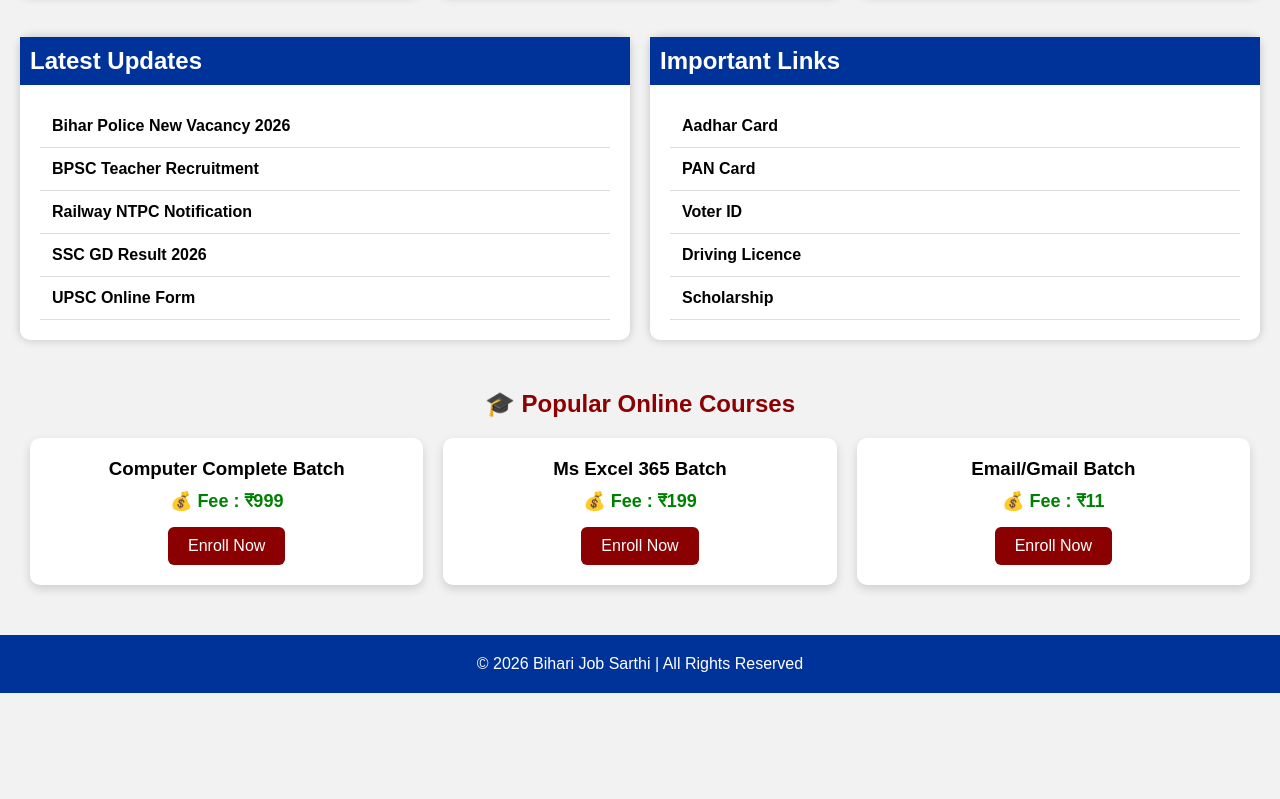
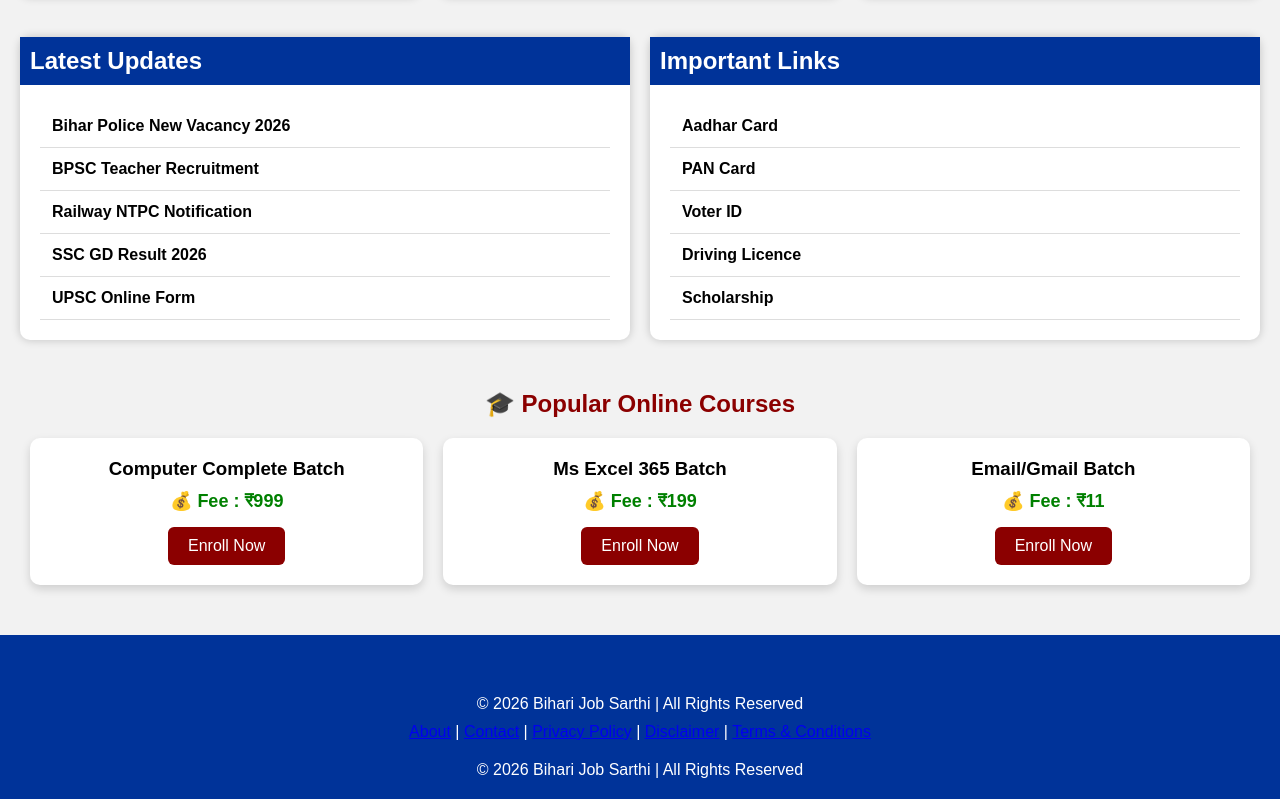
Before and after one commit to biharijobsarthi/biharijobsarthi.github.io, a plain HTML site: page index.html in a window 1280 px wide. Shown: the part 993-1792 px from the top of the page. Before the commit the page ends 1686 px from the top, so only its background shows below. Drawn offline with Linux system fonts and the light colour scheme.

Commit message:
Update index.html

```diff
--- a/index.html
+++ b/index.html
@@ -201,6 +201,25 @@ Bihar, Railway, SSC, UPSC, Bank, Police एवं सभी सरकारी
 
 </section>
 <footer>
+  <footer>
+
+<p>© 2026 Bihari Job Sarthi | All Rights Reserved</p>
+
+<p style="margin-top:10px;">
+
+<a href="about.html">About</a> |
+
+<a href="contact.html">Contact</a> |
+
+<a href="privacy-policy.html">Privacy Policy</a> |
+
+<a href="disclaimer.html">Disclaimer</a> |
+
+<a href="terms.html">Terms & Conditions</a>
+
+</p>
+
+</footer>
 
 © 2026 Bihari Job Sarthi | All Rights Reserved
 
```
